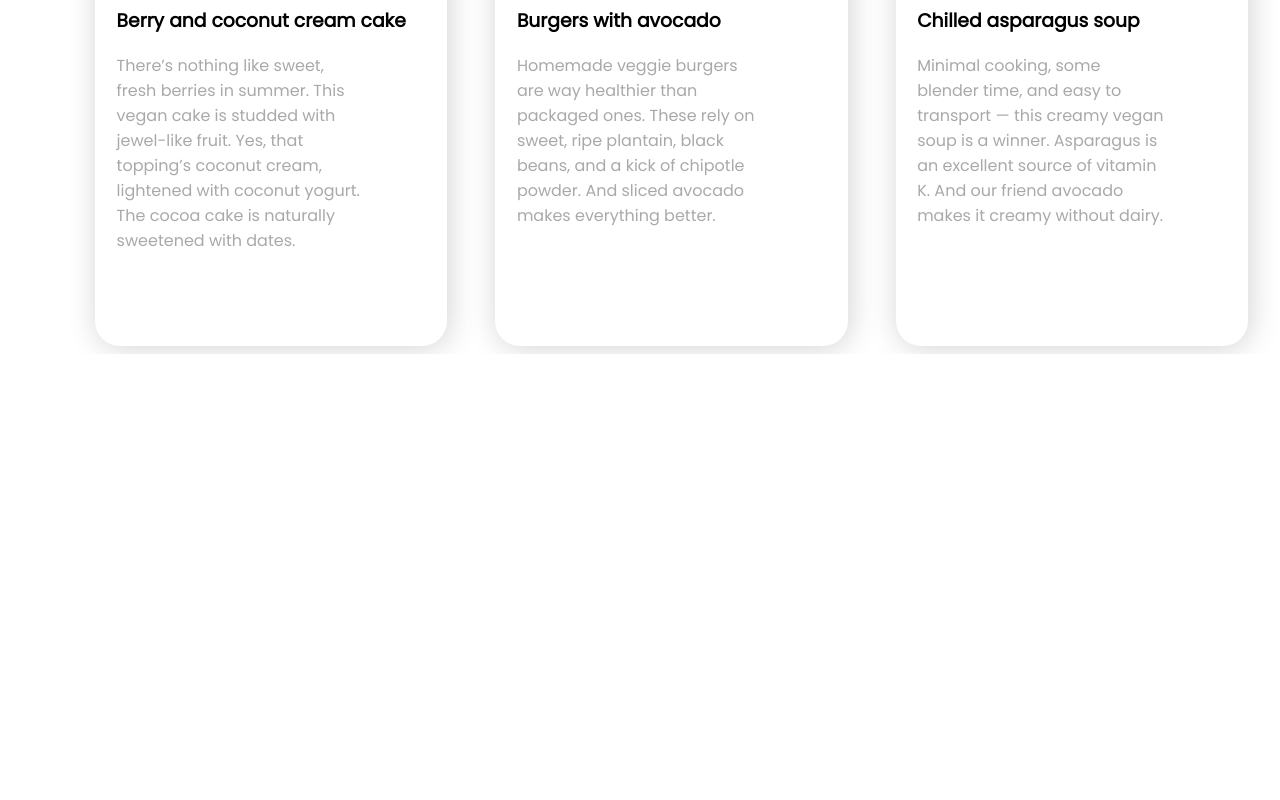
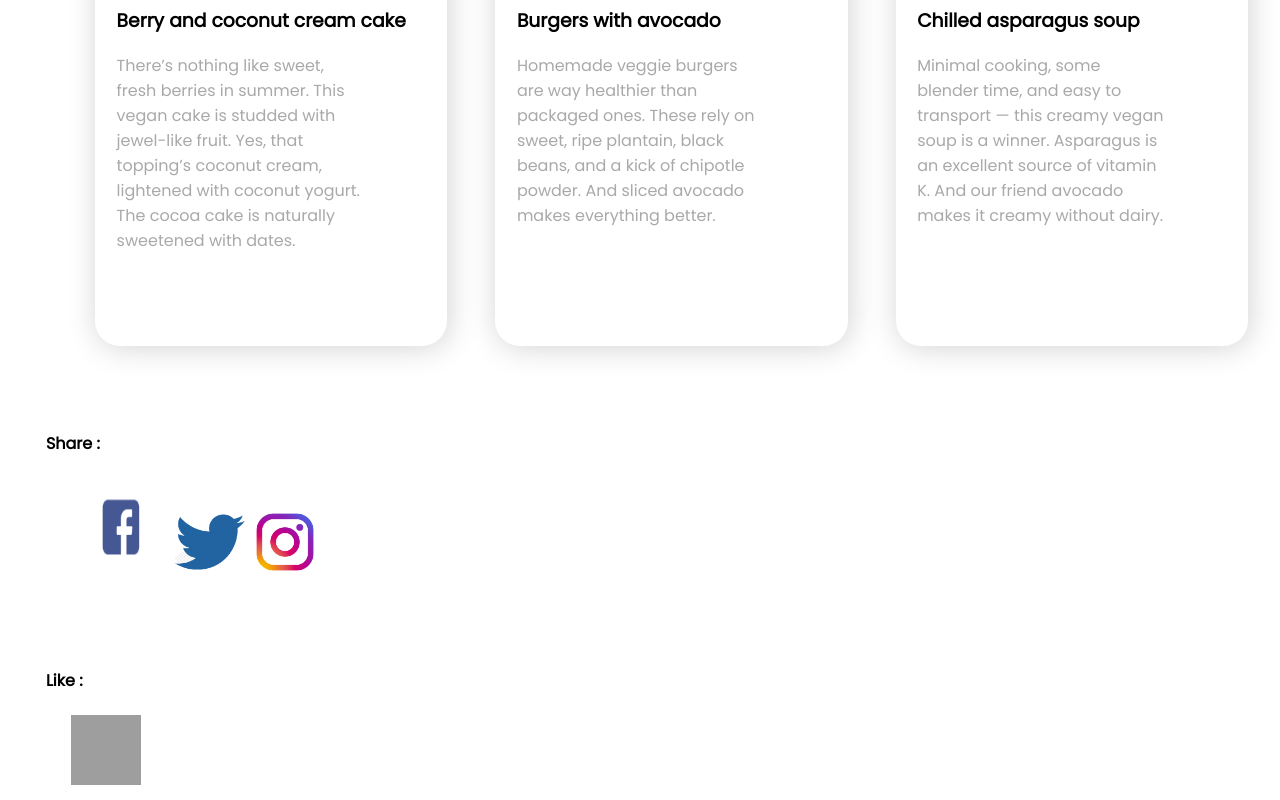
Before and after one commit to mehrinniti/Food-Photography, a plain HTML site: page index.html in a window 1280 px wide. Shown: the part 1386-2186 px from the top of the page. Before the commit the page ends 1740 px from the top, so only its background shows below. Drawn offline with Linux system fonts and the light colour scheme; grey boxes are pictures that could not be loaded.

Commit message:
5th blog added

```diff
--- a/index.html
+++ b/index.html
@@ -94,7 +94,24 @@
         </div>
     </section>
 
+    <section class="blog-5">
 
+        <div>
+            <h4>Share : </h4>
+
+            <a class="share-fb" href="www.google.com"><img src="images/fb.png" alt=""></a>
+            <a class="share" href="www.google.com"><img src="images/twitter.png" alt=""></a>
+            <a class="share" href="www.google.com"><img src="images/Instagram.png" alt=""></a>
+
+
+        </div>
+        <div>
+            <h4>Like :</h4>
+            <a class="like" href="www.google.com"><img
+                    src="https://thumbs.dreamstime.com/b/like-logo-social-network-facebook-like-logo-social-network-facebook-comments-people-share-151542576.jpg"
+                    alt=""></a>
+
+        </div>
 
     </section>
 
--- a/style.css
+++ b/style.css
@@ -78,3 +78,23 @@ p{
     padding-left: 2px;
     padding-right: 2px;
 }
+.share-fb img{
+    width: 100px;
+    height: 100px;
+    padding-left: 5%;
+}
+
+.share img{
+    width: 70px;
+    height: 70px;
+}
+.like img{
+    width: 70px;
+    height: 70px;
+    padding-left: 5%;
+}
+
+h4{
+    padding-top: 5%;
+    padding-left: 3%;
+}
```
Also changed, not shown: images/Instagram-logo.png (added), images/Instagram.png (added), images/fb-logo.png (added), images/fb.png (added), images/fb2.png (added), images/twitter-logo.png (added), images/twitter.png (added).
